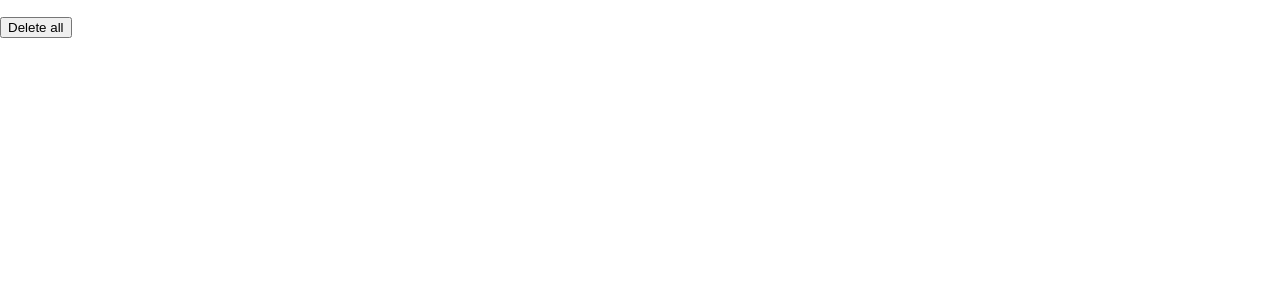
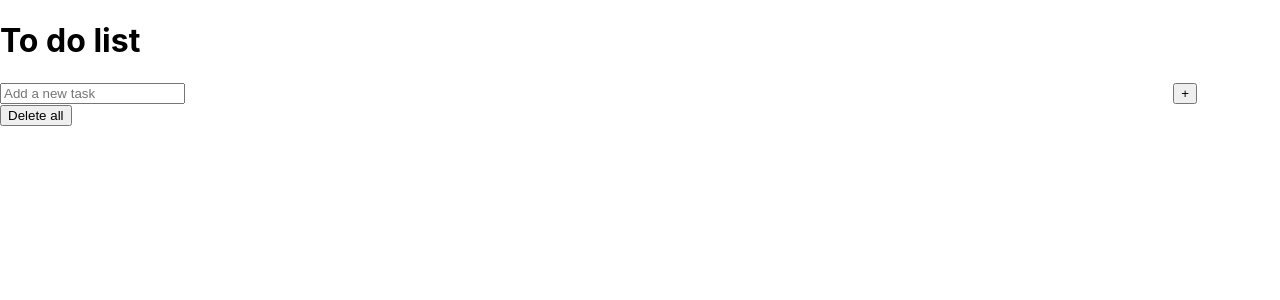
Before and after one commit to antonella9mizzi/toDoList, a React (Create React App) app: page / in a window 1280 px wide. Shown: the top 300 px of the page. Built offline with nearby package versions, Linux system fonts and the light colour scheme.

Commit message:
Implementing MUI style

```diff
--- a/src/components/TodoItem.tsx
+++ b/src/components/TodoItem.tsx
@@ -1,4 +1,5 @@
 import React from "react";
+import { Grid } from "@mui/material";
 
 interface TodoItemProps {
     task: Task,
@@ -7,18 +8,15 @@ interface TodoItemProps {
 };
 const TodoItem: React.FC<TodoItemProps>= ({task, toggleComplete, handleRemove}) =>{
     return(
-        <li>
-            {/* en label pongo un style tipo style={task.complete ? "completed" : incomplete}*/}
+        <Grid>
          <label>
              <input type="checkbox"
              checked={task.complete}
              onChange={()=>toggleComplete(task)}/>
             {task.text}
          </label>
-         <button onClick={()=> handleRemove(task.text)}>
-             Remove
-         </button>
-        </li>
+         <button onClick={()=> handleRemove(task.text)}>x</button>
+        </Grid>
     )
 };
 
--- a/src/containers/TodoContainer.tsx
+++ b/src/containers/TodoContainer.tsx
@@ -1,27 +1,43 @@
 import React from "react";
+import { Grid } from "@mui/material";
 import TodoItem from "../components/TodoItem";
+import TodoAdd from "../components/TodoAdd";
 import RemoveAll from "../components/RemoveAll";
+
 
 interface TodoContainerProps {
     tasks: Array<Task>,
     toggleComplete: ToggleComplete,
     handleRemove: HandleRemove,
     handleRemoveAll: HandleRemoveAll,
-
+    addItem: AddItem,
 };
 
-const TodoContainer: React.FC<TodoContainerProps> = ({tasks, toggleComplete, handleRemove, handleRemoveAll}) =>{
+const TodoContainer: React.FC<TodoContainerProps> = ({tasks, toggleComplete, handleRemove, handleRemoveAll, addItem}) =>{
  return(
-     <>
-        <ul>
+     <Grid container
+     columnSpacing={{ xs: 1, sm: 2, md: 3 }}
+     direction="column"
+     justifyContent="center"
+     alignItems="stretch">
+         <Grid item xs={12}>
+             <h1>To do list</h1>
+         </Grid>
+         <Grid item xs={12}>
+            <TodoAdd addItem={addItem}/>
+         </Grid>
+         <Grid item xs={12}>
                 {
                     tasks.map(task => (
                         <TodoItem key={task.text} task={task} toggleComplete={toggleComplete} handleRemove={handleRemove}/>
                     ))
                 }
-        </ul>
+         </Grid>
+        <Grid item xs={4}>
             <RemoveAll handleRemoveAll={handleRemoveAll} tasks={tasks}/>
-    </>
+        </Grid>
+
+    </Grid>
     )
 };
 
```
Lines whose indentation alone changed are shown as unchanged.
